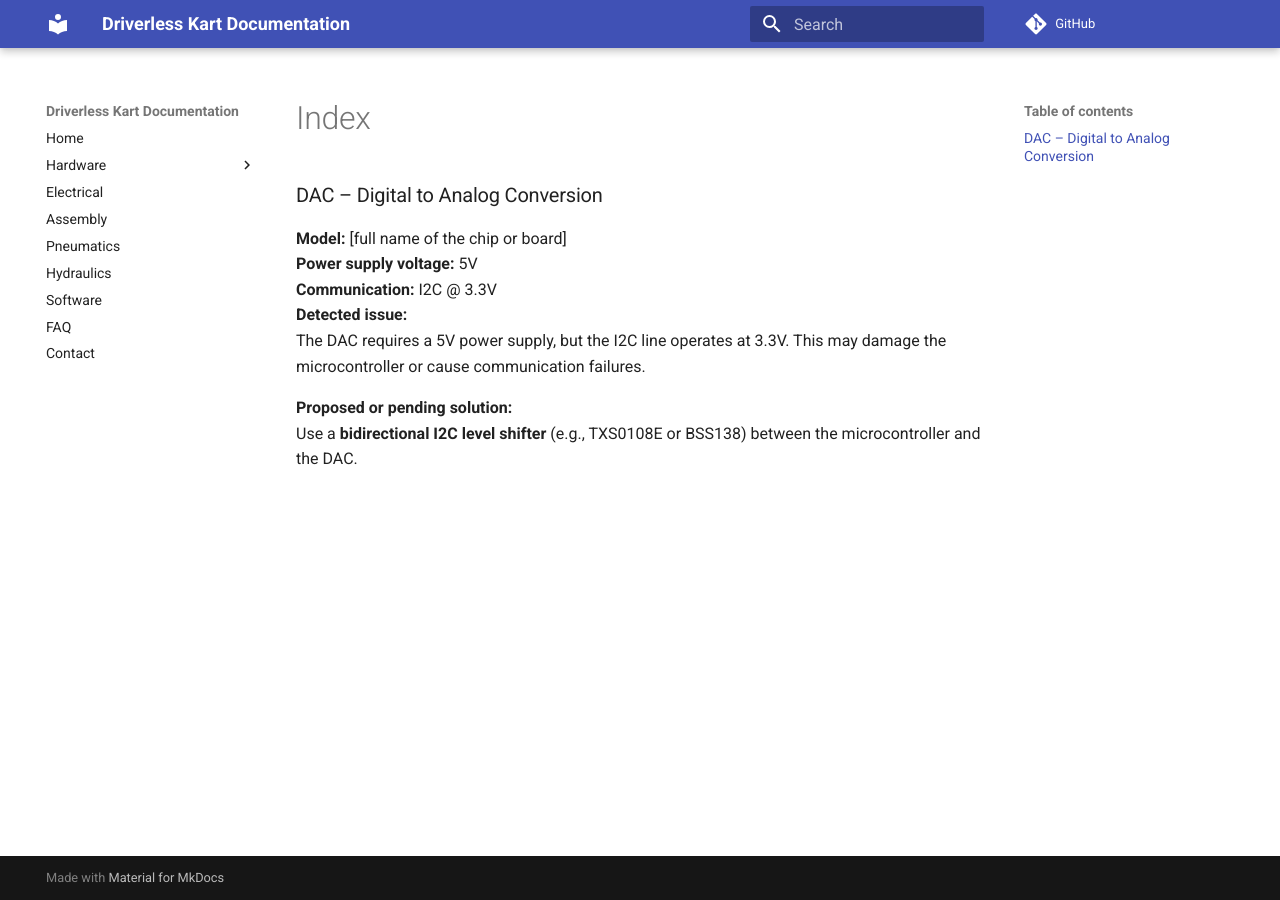
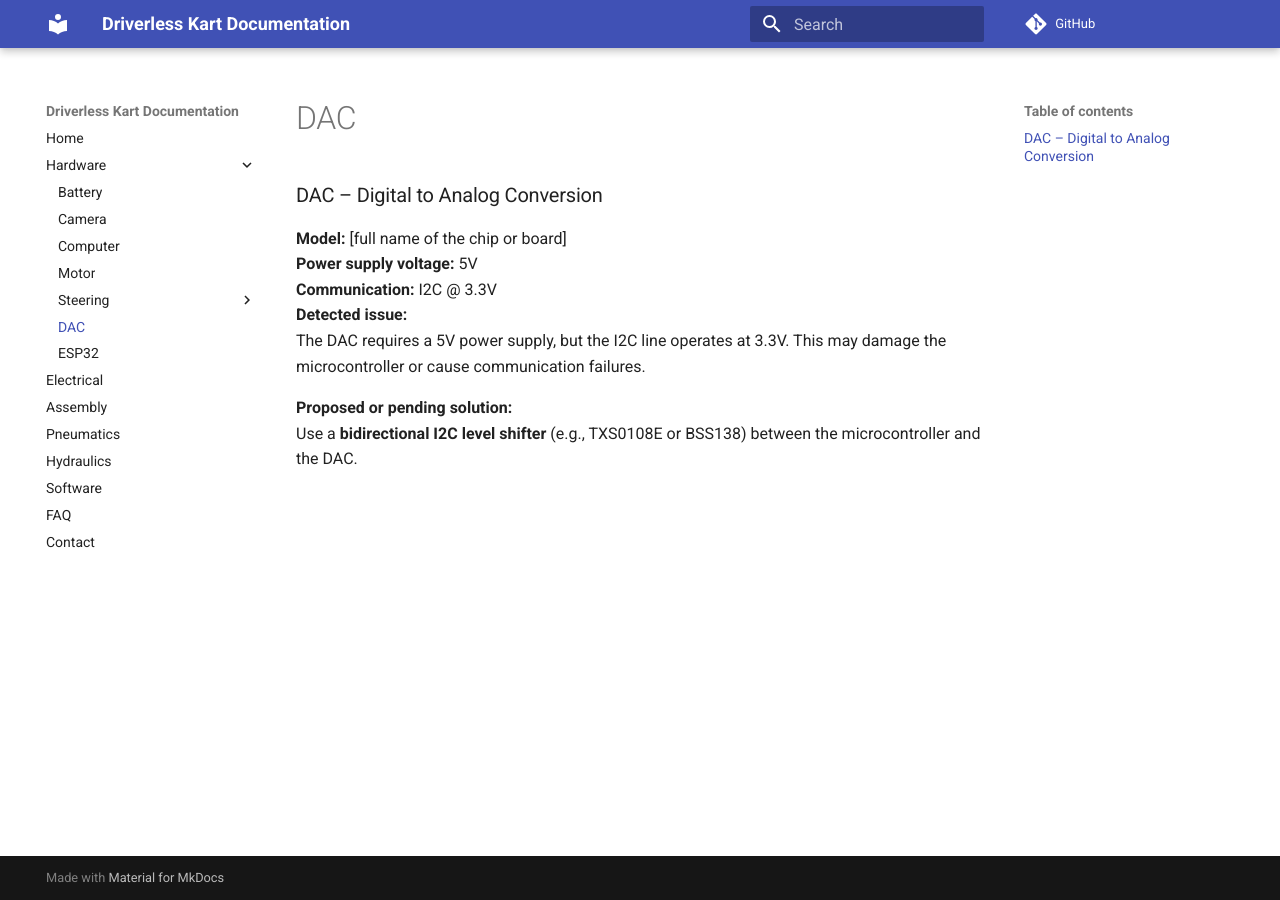
Before and after one commit to UM-Driverless/kart_docs, an MkDocs documentation site: the page built from docs/hardware/dac/index.md, in a window 1280 px wide. Built offline with MkDocs 1.6.1 and Material for MkDocs 9.7.7, drawn with Linux system fonts in a browser that asks for light colours; comment, search, counter and statistics services are not loaded.

Commit message:
Update mkdocs.yml

```diff
--- a/mkdocs.yml
+++ b/mkdocs.yml
@@ -12,7 +12,7 @@ nav:
           - Overview: hardware/steering/index.md
           - H-bridge: hardware/steering/h-bridge.md
           - Steering Angle Sensor: hardware/steering/sensor/index.md
-
+      - DAC: hardware/dac/index.md
       # - Blue Pill: hardware/blue-pill/index.md # commented out because it is not used anymore
       - ESP32: hardware/esp32/index.md
   - Electrical: electrical/index.md
```
